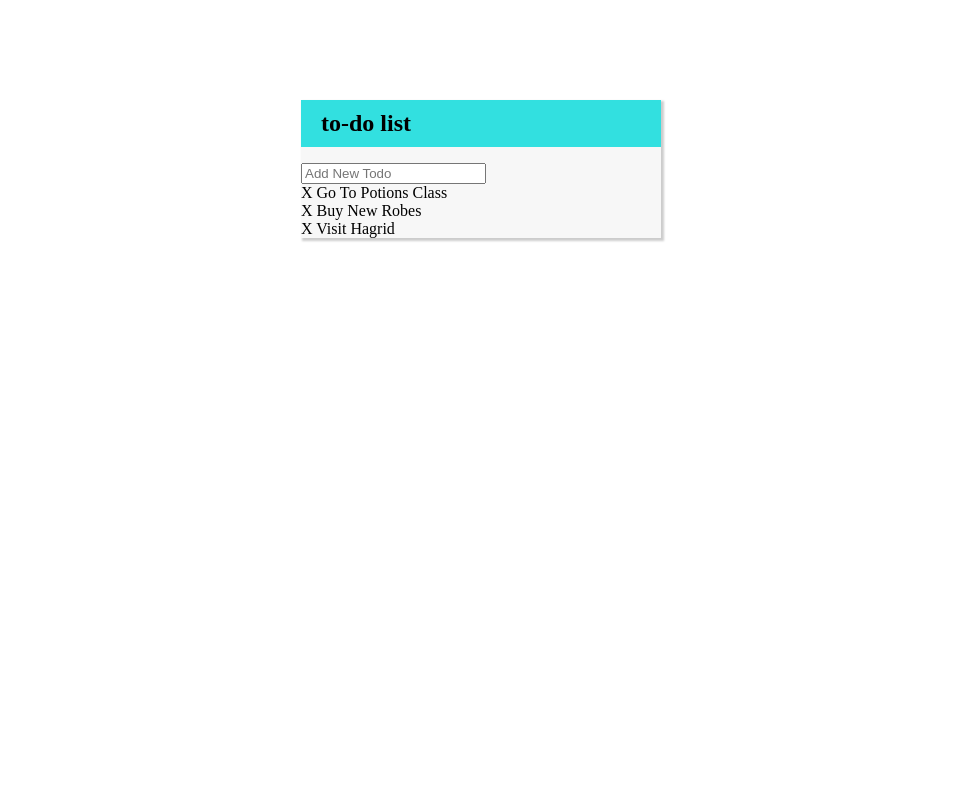
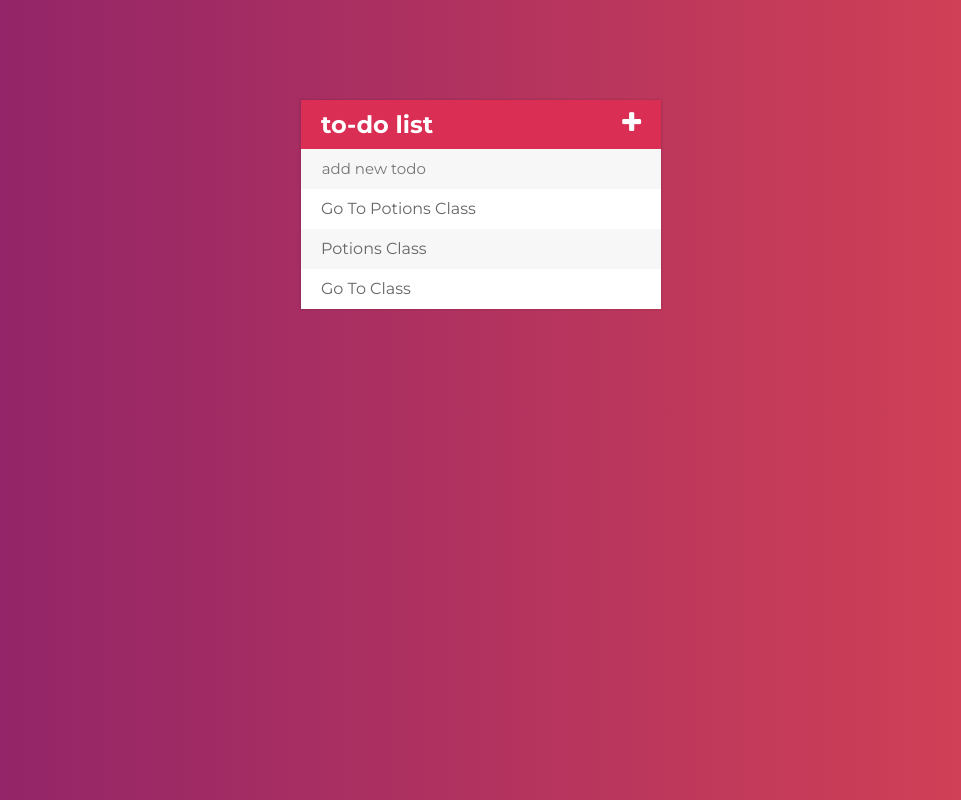
Before and after one commit to bharatnarendranath/to-do-list, a plain HTML site: page index.html in a window 1280 px wide. Shown: the whole page, without its empty margins (159-1120 px from the left). Drawn offline with Linux system fonts and the light colour scheme.

Commit message:
completely functional and designed

```diff
--- a/assets/css/todos.css
+++ b/assets/css/todos.css
@@ -1,24 +1,85 @@
-h1{
-	background: rgb(50, 224, 224);
-	margin: none;
+body {
+  font-family: Montserrat;
+  /* fallback for old browsers */
+  background: #da4453;
+  /* Chrome 10-25, Safari 5.1-6 */
+  background: -webkit-linear-gradient(to right, #89216b, #da4453);
+  /* W3C, IE 10+/ Edge, Firefox 16+, Chrome 26+, Opera 12+, Safari 7+ */
+  background: linear-gradient(to right, #89216b, #da4453);
+}
+ul {
+  list-style: none;
+  margin: 0;
+  padding: 0;
+}
+
+h1 {
+  background: rgb(219, 46, 84);
+  color: white;
+  margin:0;
   padding: 10px 20px;
   text-transform: lowercase;
   font-size: 24px;
-	Font-weight: 700;
+  font-weight: 700;
 }
 
-ul{
-	list-style: none;
-	margin:0;
-	padding:0;
+.fa-plus {
+  float: right;
 }
+li {
+  background: #fff;
+  height: 40px;
+  line-height: 40px;
+  color: #666;
+}
+li:nth-child(2n) {
+  background: #f7f7f7;
+}
+span {
+  background: #da4453;
+  height: 40px;
+  margin-right: 20px;
+  text-align: center;
+  color: white;
+  width: 0;
+  display: inline-block;
+  transition: 0.1s linear;
+  opacity: 0;
+}
+
+li:hover span {
+  width: 40px;
+  opacity: 1.0;
+}
+
+
+
+input {
+  font-family: Montserrat;
+  font-size: 15px;
+  color: #000000;
+  background-color: #f7f7f7;
+  height: 40px;
+  line-height: 40px;
+  margin-right: 20px;
+  width: 100%;
+  padding: 13px, 13px, 13px, 20px;
+  box-sizing: border-box;
+  border: 3px solid rgba(0, 0, 0, 0);
+}
+
+input:focus {
+  background: #fff;
+  border: 3px solid #00ffff;
+  outline: none;
+}
+
 #container {
   width: 360px;
   margin: 100px auto;
   background: #f7f7f7;
-	box-shadow: 2px 2px 2px 1px rgba(0, 0, 0, 0.2);
+  box-shadow: 0 0 3px rgba(0, 0, 0, 0.2);
 
-	/* box-shadow: 0 0 3px rgba(0,0,0, 0.3); */
 }
 
 .completed {
--- a/assets/js/todos.js
+++ b/assets/js/todos.js
@@ -1,23 +1,27 @@
 // Check Off Specific Todos By Clicking
-$("ul").on("click", "li", function(){
+$("ul").on("click", "li", function () {
 	$(this).toggleClass("completed");
 });
 
 
 //Click on X to delete Todo
-$("ul").on("click", "span", function(event){
-	$(this).parent().fadeOut(500,function(){
+$("ul").on("click", "span", function (event) {
+	$(this).parent().fadeOut(500, function () {
 		$(this).remove();
 	});
-	event.stopPropagation();     //stops the events that occurs to other elements
+	event.stopPropagation(); //stops the events that occurs to other elements
 });
 
-$("input[type='text']").keypress(function(event){
-	if(event.which === 13){
+$("input[type='text']").keypress(function (event) {
+	if (event.which === 13) {
 		//grabbing new todo text from input
 		var todoText = $(this).val();
 		$(this).val("");
 		//create a new li and add to ul
-		$("ul").append("<li><span>X</span> " + todoText + "</li>")
+		$("ul").append("<li><span><i class='fa fa-trash'></i></span>" + todoText + "</li>")
 	}
 });
+
+$(".fa-plus").click(function () {
+	$("input[type='text']").fadeToggle();
+});
--- a/index.html
+++ b/index.html
@@ -1,26 +1,28 @@
 <!DOCTYPE html>
 <html>
+
 <head>
 	<title>Todo List</title>
 	<link rel="stylesheet" type="text/css" href="assets/css/todos.css">
+	<link href="https://fonts.googleapis.com/css?family=Montserrat:400,700" rel="stylesheet">
 	<link rel="stylesheet" type="text/css" href="https://cdnjs.cloudflare.com/ajax/libs/font-awesome/4.4.0/css/font-awesome.css">
 	<script type="text/javascript" src="assets/js/lib/jquery-2.1.4.min.js"></script>
-	<link href="https://fonts.googleapis.com/css?family=Montserrat:400,700" rel="stylesheet">
+</head>
 
-</head>
 <body>
 
-<div id="container">
-	<h1>To-Do List </i></h1>
-	<input type="text" placeholder="Add New Todo">
+	<div id="container">
+		<h1>To-Do List<i class="fa fa-plus"></i></h1>
+		<input type="text" placeholder="    add new todo">
 
-	<ul>
-		<li><span>X<span> Go To Potions Class</li>
-		<li><span>X<span> Buy New Robes</li>
-		<li><span>X<span> Visit Hagrid</li>
-	</ul>
-</div>
+		<ul>
+			<li><span><i class="fa fa-trash"></i></span>Go To Potions Class</li>
+			<li><span><i class="fa fa-trash"></i></span>Potions Class</li>
+			<li><span><i class="fa fa-trash"></i></span>Go To Class</li>
+		</ul>
+	</div>
 
-<script type="text/javascript" src="assets/js/todos.js"></script>
+	<script type="text/javascript" src="assets/js/todos.js"></script>
 </body>
+
 </html>
```
Lines whose indentation alone changed are shown as unchanged.
